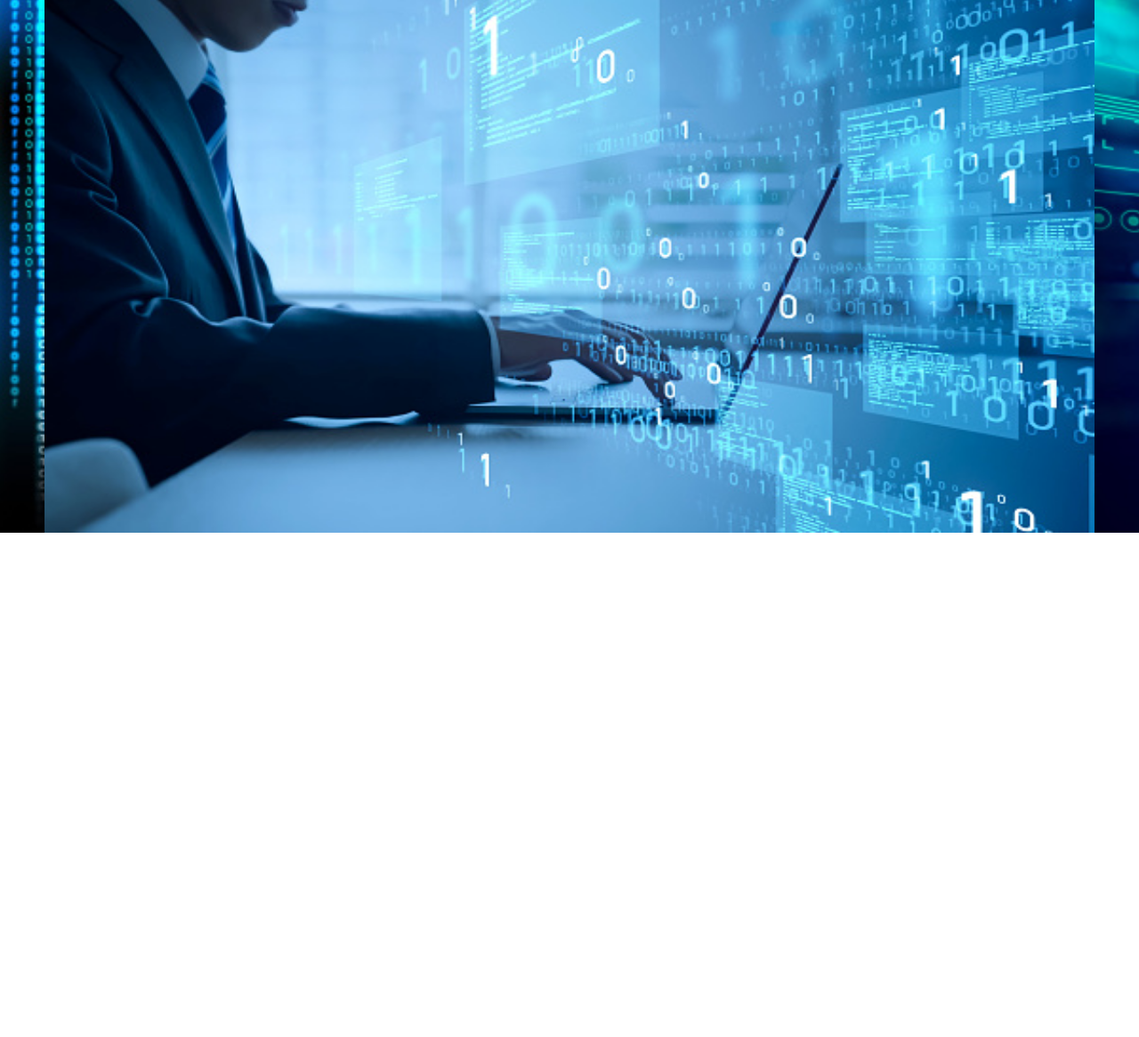
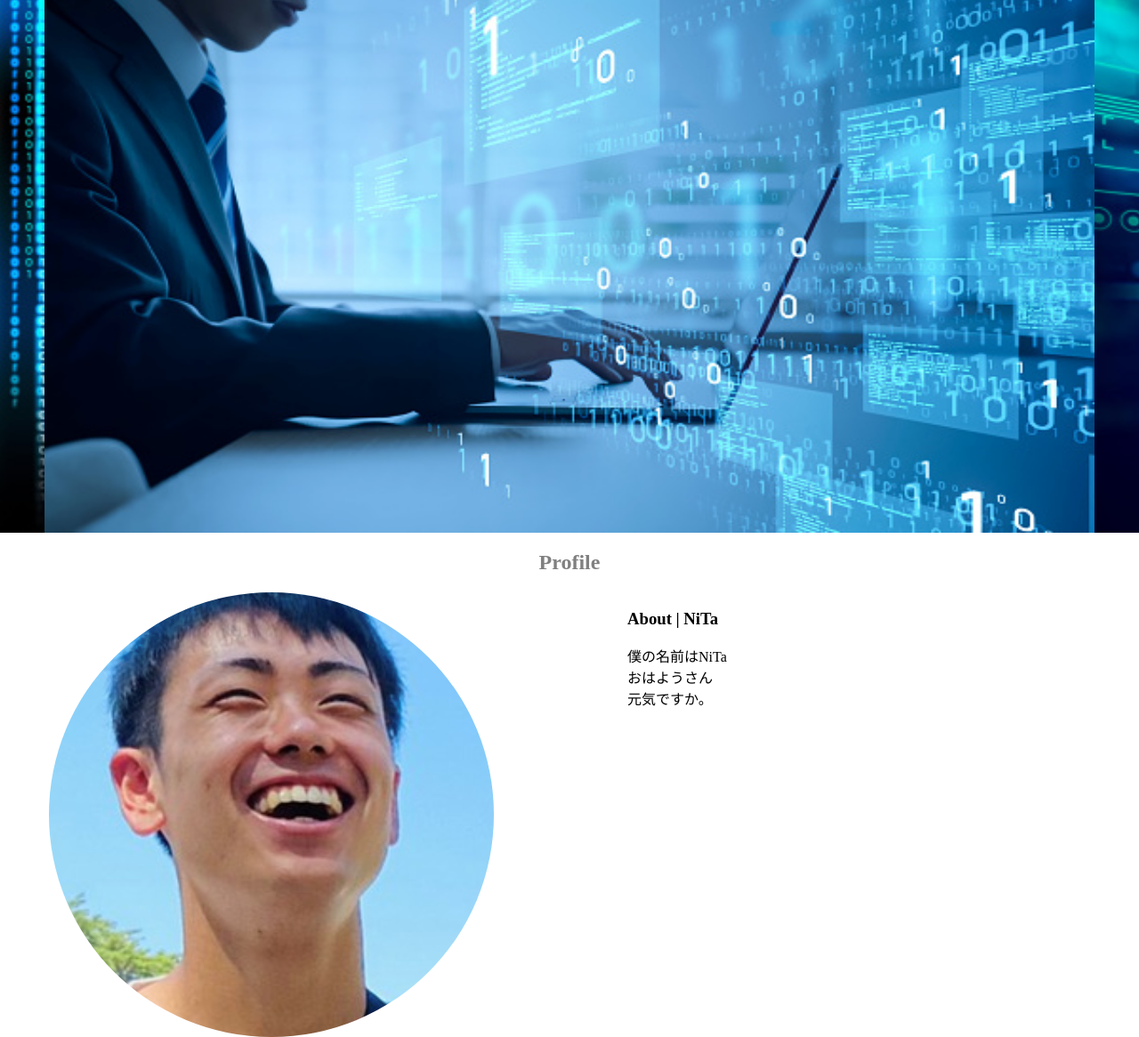
Before and after one commit to ni-m-ta/blog_public, a PHP site: page / in a window 1280 px wide. Shown: the part 151-1317 px from the top of the page at 89% size. Before the commit the page ends 750 px from the top, so only its background shows below. Run offline with PHP 8.4, Linux system fonts and the light colour scheme; some libraries are stand-ins or nearby versions.

Commit message:
creating profile

```diff
--- a/css/stylesheet.css
+++ b/css/stylesheet.css
@@ -70,8 +70,13 @@ body {
 
   .profile-parent{
     display: flex;
+    gap: 150px;
   }
 
     .profile-photo{
-      background-image: url("");
+      background-image: url("../img/me.PNG");
+      height: 500px;
+      width: 500px;
+      border-radius: 50%;
+      background-position: center center;
     }
--- a/index.html
+++ b/index.html
@@ -7,7 +7,7 @@
    <meta name="viewport" content="width=device-width, initial-scale=1.0">
    <link href="slick/slick.css" rel="stylesheet" />
    <link href="slick/slick-theme.css" rel="stylesheet" />
-   <link rel="stylesheet" href="stylesheet.css">
+   <link rel="stylesheet" href="css/stylesheet.css">
    <script src="https://kit.fontawesome.com/00f67a9916.js" crossorigin="anonymous"></script>
   </head>
   <body>
@@ -36,6 +36,21 @@
       <img class="slide" src="img/myBlog_top_programming2.jpg">
       <img class="slide" src="img/myBlog_top_programming3.jpg">
     </div>
+    <div class="profile">
+      <div class="container">
+        <h2>Profile</h2>
+        <div class="profile-parent">
+          <div class="profile-photo">
+          </div>
+          <div class="profile-descripton">
+            <h3>About | NiTa</h3>
+            <p>僕の名前はNiTa<br>
+              おはようさん<br>
+              元気ですか。</p>
+          </div>
+        </div>
+      </div>
+    </div>
     <footer>
       <div class="container">           </div>
     </footer>
```
